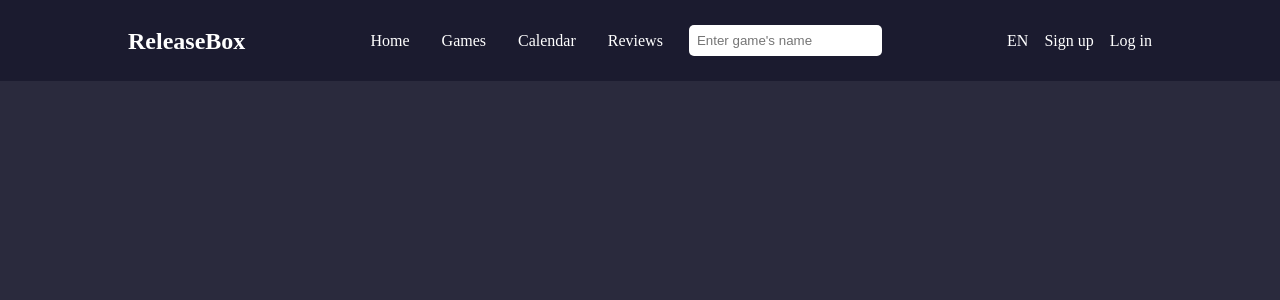
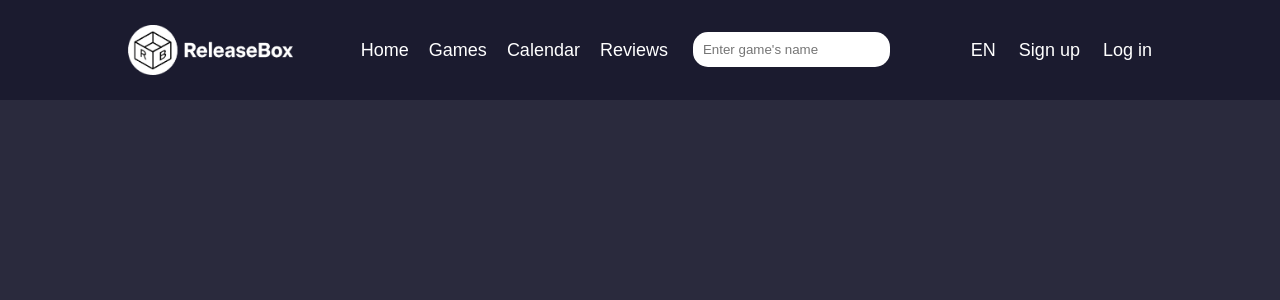
Before and after one commit to Stealr/ReleaseBox, a React (Vite) app in the folder frontend/rb-project/: page / in a window 1280 px wide. Shown: the top 300 px of the page. Built offline with nearby package versions, Linux system fonts and the light colour scheme.

Commit message:
add logo png and change font

```diff
--- a/frontend/rb-project/src/Components/Header/Header.jsx
+++ b/frontend/rb-project/src/Components/Header/Header.jsx
@@ -7,7 +7,7 @@ function Home() {
         <div className="header">
             <div className='content-header'>
                 {/* <img src=''> */}
-                <div className="logo">ReleaseBox</div>
+                <img src='/src/assets/LOGO.png' alt='logo'/>
                 <div className='center'>
                     <nav className="navigation">
                         <a href="home">Home</a>
--- a/frontend/rb-project/src/Components/Header/header_style.css
+++ b/frontend/rb-project/src/Components/Header/header_style.css
@@ -3,92 +3,44 @@
      padding: 25px 0 25px 0;
      display: flex;
      justify-content: center;
-     /* position: fixed; Фиксируем шапку */
+     /* position: fixed; */
 
  }
 
  .content-header {
-     display: flex;
-     justify-content: space-between;
-     align-items: center;
-    width: 80%;
-
+    display: flex;
+    justify-content: space-between;
+    align-items: center;
+    width: 80vw;
+    font-size: 18px;
  }
 
- .logo {
-     font-size: 1.5rem;
-     font-weight: bold;
- }
+.content-header img {
+    width: 165px;
+    height: auto;
+}
 
  .center {
      display: flex;
      flex-direction: row;
      align-items: center;
-     gap: 10px;
  }
 
  .navigation a {
-     margin: 0 1rem;
+     margin: 0 10px;
      color: rgb(255, 255, 255);
      text-decoration: none;
  }
 
  .search-bar input {
-     padding: 0.5rem;
-     border-radius: 5px;
+     padding: 10px;
+     margin-left: 15px;
+     border-radius: 15px;
      border: none;
  }
 
  .right a {
-     margin-left: 1rem;
+     margin-left: 1.8vw;
      color: white;
      text-decoration: none;
  }
-
- .content {
-     display: flex;
-     justify-content: space-around;
-     padding: 2rem;
- }
-
- .intro {
-     max-width: 600px;
- }
-
- .intro h1 {
-     font-size: 2.5rem;
-     margin-bottom: 1rem;
- }
-
- .intro p {
-     margin-bottom: 1rem;
- }
-
- .auth-buttons button {
-     margin: 0.5rem;
-     padding: 0.5rem 1rem;
-     background-color: #ff7043;
-     border: none;
-     color: white;
-     cursor: pointer;
-     border-radius: 5px;
- }
-
- .statistics {
-     background: rgba(0, 0, 0, 0.5);
-     padding: 1rem;
-     border-radius: 10px;
- }
-
- .statistics h3 {
-     margin-bottom: 1rem;
- }
-
- .statistics ul {
-     list-style: none;
-     padding: 0;
- }
-
- .statistics li {
-     margin: 0.5rem 0;
- }
--- a/frontend/rb-project/src/css-reset.css
+++ b/frontend/rb-project/src/css-reset.css
@@ -20,7 +20,6 @@ time, mark, audio, video {
 	padding: 0;
 	border: 0;
 	font-size: 100%;
-	font: inherit;
 	vertical-align: baseline;
 }
 /* HTML5 display-role reset for older browsers */
--- a/frontend/rb-project/src/main.jsx
+++ b/frontend/rb-project/src/main.jsx
@@ -1,8 +1,9 @@
 import { StrictMode } from 'react'
 import { createRoot } from 'react-dom/client'
 import App from './App.jsx'
+import "./css-reset.css"
 import "./index.css"
-import "./css-reset.css"
+
 
 createRoot(document.getElementById('root')).render(
   <StrictMode>
```
Also changed, not shown: frontend/rb-project/src/assets/LOGO.png (added), 1 other file (tests, documents, lock files or other folders).
